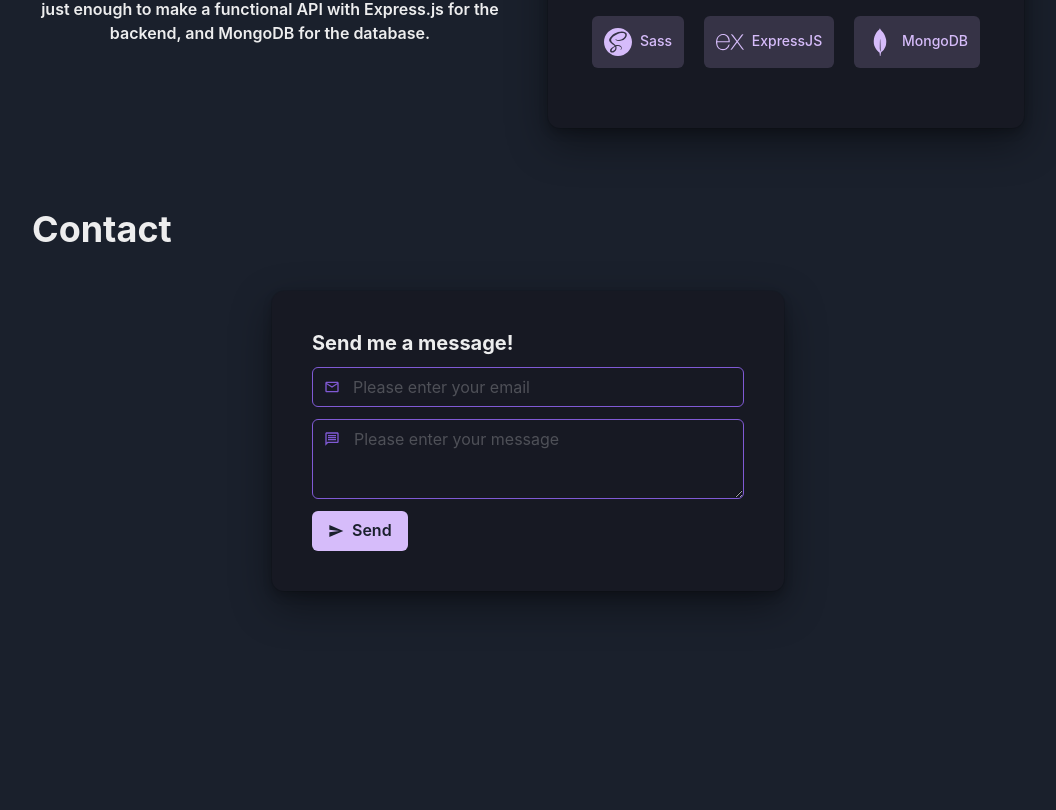
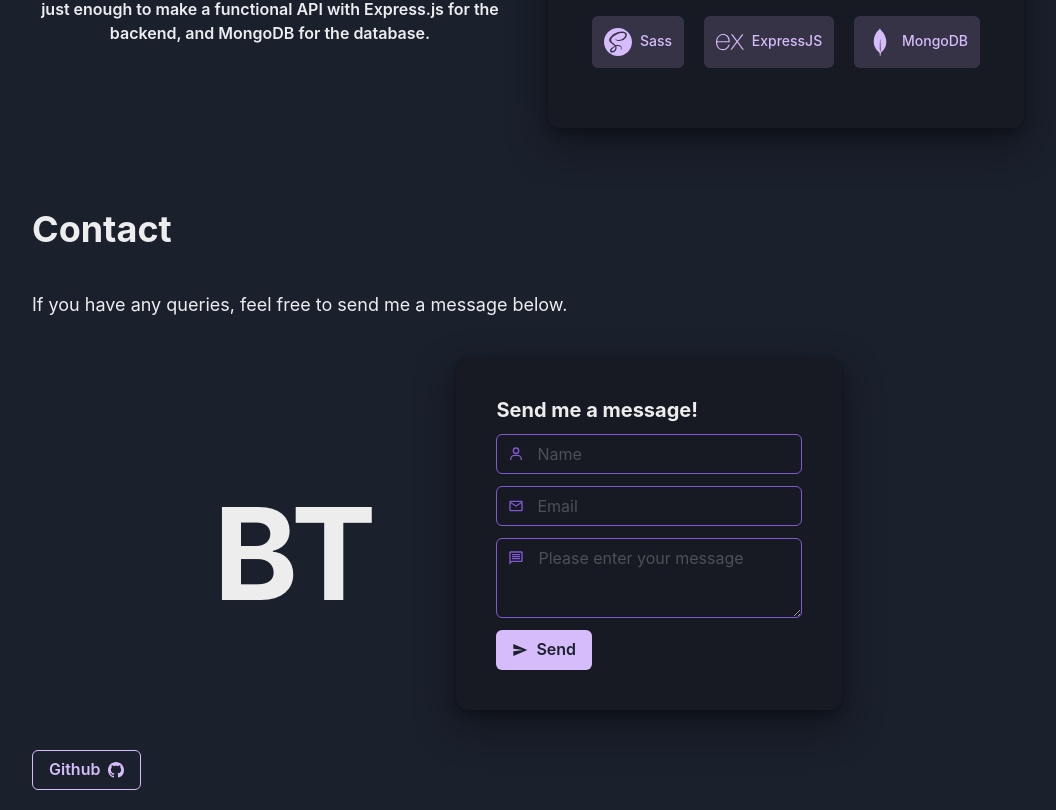
Before and after one commit to pomubry/pomubry.github.io, a Next.js app: page / in a window 1280 px wide. Shown: the part 3346-4156 px from the top of the page, without its empty margins (112-1168 px from the left). Before the commit the page ends 3997 px from the top, so only its background shows below. Built offline with nearby package versions, Linux system fonts and the light colour scheme.

Commit message:
Added integration with EmailJS for contact form; other minor changes    - Added a some text after contact heading    - Added <ContactLogo />    - Added a github profile button at the bottom of the page

```diff
--- /dev/null
+++ b/components/Contact/ContactForm.tsx
@@ -0,0 +1,134 @@
+import React, { useState } from "react";
+import {
+  Box,
+  Button,
+  Heading,
+  Input,
+  InputGroup,
+  InputLeftElement,
+  Textarea,
+  useColorModeValue,
+  useToast,
+  UseToastOptions,
+} from "@chakra-ui/react";
+import { MdOutlineEmail, MdOutlineMessage, MdSend } from "react-icons/md";
+import { BiUser } from "react-icons/bi";
+import emailjs from "@emailjs/browser";
+
+const toastProps: UseToastOptions = {
+  duration: 9000,
+  position: "bottom-left",
+  isClosable: true,
+};
+
+const color = "purple.500";
+
+const ContactForm = () => {
+  const [isLoading, setIsLoading] = useState(false);
+  const toast = useToast();
+  const bgColor = useColorModeValue("gray.100", "gray.900");
+
+  const handleSubmit = async (e: React.SyntheticEvent) => {
+    e.preventDefault();
+    setIsLoading(true);
+
+    try {
+      await emailjs.sendForm(
+        "service_2cfy11v",
+        "template_d6g04ga",
+        e.target as HTMLFormElement,
+        "zdluO3hAdkIaOKCgi"
+      );
+      toast({
+        title: "Success!",
+        description: "Thanks for your time. Your message has been sent!",
+        status: "success",
+        ...toastProps,
+      });
+    } catch (err) {
+      const error = err as { text: string };
+      toast({
+        title: "Failed!",
+        description: "Sorry. Something went wrong with the message.",
+        status: "error",
+        ...toastProps,
+      });
+      console.error(error.text);
+    } finally {
+      setIsLoading(false);
+    }
+  };
+
+  return (
+    <Box
+      as="form"
+      display="flex"
+      flexDirection="column"
+      gap={3}
+      mb={10}
+      p={10}
+      bgColor={bgColor}
+      borderColor={color}
+      borderRadius="xl"
+      boxShadow="dark-lg"
+      onSubmit={handleSubmit}
+    >
+      <Heading as="h3" size="md">
+        Send me a message!
+      </Heading>
+
+      <InputGroup borderColor={color}>
+        <InputLeftElement pointerEvents="none" color={color}>
+          <BiUser />
+        </InputLeftElement>
+        <Input
+          type="text"
+          name="user_name"
+          placeholder="Name"
+          focusBorderColor={color}
+          required
+        />
+      </InputGroup>
+
+      <InputGroup borderColor={color}>
+        <InputLeftElement pointerEvents="none" color={color}>
+          <MdOutlineEmail />
+        </InputLeftElement>
+        <Input
+          type="email"
+          name="user_email"
+          placeholder="Email"
+          focusBorderColor={color}
+          required
+        />
+      </InputGroup>
+
+      <InputGroup borderColor={color}>
+        <InputLeftElement pointerEvents="none" color={color}>
+          <MdOutlineMessage />
+        </InputLeftElement>
+
+        <Textarea
+          name="message"
+          placeholder="Please enter your message"
+          focusBorderColor={color}
+          required
+          sx={{ textIndent: 25 }}
+        />
+      </InputGroup>
+
+      <Button
+        type="submit"
+        w="min"
+        leftIcon={<MdSend />}
+        variant="solid"
+        isLoading={isLoading}
+        isDisabled={isLoading}
+        loadingText="Submitting"
+      >
+        Send
+      </Button>
+    </Box>
+  );
+};
+export default ContactForm;
--- /dev/null
+++ b/components/Contact/ContactLogo.tsx
@@ -0,0 +1,15 @@
+import { Heading } from "@chakra-ui/react";
+
+const ContactLogo = () => {
+  return (
+    <Heading
+      as="h5"
+      userSelect="none"
+      fontSize="9xl"
+      display={{ base: "none", md: "block" }}
+    >
+      BT
+    </Heading>
+  );
+};
+export default ContactLogo;
--- a/components/Contact/index.tsx
+++ b/components/Contact/index.tsx
@@ -1,77 +1,18 @@
-import {
-  Box,
-  Button,
-  Heading,
-  Input,
-  InputGroup,
-  InputLeftElement,
-  Textarea,
-  useColorModeValue,
-} from "@chakra-ui/react";
-import React from "react";
-import { MdOutlineEmail, MdOutlineMessage, MdSend } from "react-icons/md";
+import { Flex, Text } from "@chakra-ui/react";
+import ContactForm from "./ContactForm";
+import ContactLogo from "./ContactLogo";
 
-const Contact = () => {
-  const bgColor = useColorModeValue("gray.100", "gray.900");
-
-  const handleSubmit = (e: React.SyntheticEvent) => {
-    e.preventDefault();
-    const data = new FormData(e.target as HTMLFormElement);
-    const obj = Object.fromEntries(data);
-    console.log(obj);
-  };
-
+const index = () => {
   return (
-    <Box
-      as="form"
-      display="flex"
-      flexDirection="column"
-      gap={3}
-      maxW="lg"
-      marginInline="auto"
-      mb={10}
-      p={10}
-      bgColor={bgColor}
-      borderColor="purple.500"
-      borderRadius="xl"
-      boxShadow="dark-lg"
-      onSubmit={handleSubmit}
-    >
-      <Heading as="h3" size="md">
-        Send me a message!
-      </Heading>
-
-      <InputGroup borderColor="purple.500">
-        <InputLeftElement pointerEvents="none" color="purple.500">
-          <MdOutlineEmail />
-        </InputLeftElement>
-        <Input
-          type="email"
-          name="email"
-          placeholder="Please enter your email"
-          focusBorderColor="purple.500"
-          required
-        />
-      </InputGroup>
-
-      <InputGroup borderColor="purple.500">
-        <InputLeftElement pointerEvents="none" color="purple.500">
-          <MdOutlineMessage />
-        </InputLeftElement>
-
-        <Textarea
-          name="message"
-          placeholder="Please enter your message"
-          focusBorderColor="purple.500"
-          required
-          sx={{ textIndent: 25 }}
-        />
-      </InputGroup>
-
-      <Button type="submit" w="min" leftIcon={<MdSend />} variant="solid">
-        Send
-      </Button>
-    </Box>
+    <>
+      <Text my={10} fontSize="lg">
+        If you have any queries, feel free to send me a message below.
+      </Text>
+      <Flex justify="center" align="center" gap={20}>
+        <ContactLogo />
+        <ContactForm />
+      </Flex>
+    </>
   );
 };
-export default Contact;
+export default index;
--- a/package.json
+++ b/package.json
@@ -10,6 +10,7 @@
   },
   "dependencies": {
     "@chakra-ui/react": "^2.2.6",
+    "@emailjs/browser": "^3.6.2",
     "@emotion/react": "^11.10.0",
     "@emotion/styled": "^11.10.0",
     "framer-motion": "^6.5.1",
--- a/pages/index.tsx
+++ b/pages/index.tsx
@@ -1,4 +1,4 @@
-import { Container, Heading } from "@chakra-ui/react";
+import { Button, Container, Heading, Icon } from "@chakra-ui/react";
 import type { NextPage } from "next";
 import Head from "next/head";
 import NavLinks from "../components/Nav/";
@@ -7,6 +7,7 @@ import Projects from "../components/Projects";
 import Technologies from "../components/Technologies";
 import Form from "../components/Contact";
 import Fab from "../components/Fab";
+import { BsGithub } from "react-icons/bs";
 
 const Home: NextPage = () => {
   return (
@@ -38,10 +39,20 @@ const Home: NextPage = () => {
         </Heading>
         <Technologies />
 
-        <Heading id="contact" mt={20} mb={10}>
+        <Heading id="contact" mt={20}>
           Contact
         </Heading>
         <Form />
+
+        <Button
+          as="a"
+          href="https://github.com/pomubry"
+          target="_blank"
+          rel="noopener"
+          rightIcon={<Icon as={BsGithub} />}
+        >
+          Github
+        </Button>
 
         <Fab />
       </Container>
```
Also changed, not shown: 1 other file (tests, documents, lock files or other folders).
